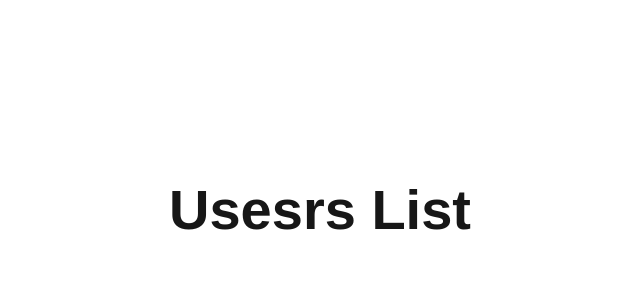
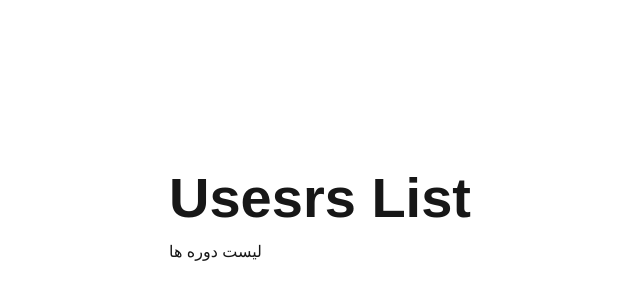
Before and after one commit to farshid117/next-practice, a Next.js app: page /users in a window 1280 px wide. Shown: the part 190-490 px from the top of the page, without its empty margins (320-960 px from the left). Built offline with nearby package versions, Linux system fonts and the light colour scheme.

Commit message:
next-practice : test Dynamic Nested Router with useRoute Hook

```diff
--- a/pages/users/[userId]/courses.js
+++ b/pages/users/[userId]/userdetails.js
@@ -1,6 +1,6 @@
 import {useRouter} from "next/router"
 
-export default function Courses({children}) {
+export default function UserDetails({children}) {
 
     const route = useRouter()
     console.log("route in neste route dynamic: ", route);
--- a/pages/users/index.js
+++ b/pages/users/index.js
@@ -1,7 +1,9 @@
+import Link from "next/link";
 export default function User({children}) {
     return (
         <section>
             <h1>Usesrs List </h1>
+            <Link href="/users/12/userdetails">لیست دوره ها</Link>
         </section>
     );
 }
```
Also changed, not shown: pages/courses/[course-short-name]/12.js (renamed from pages/courses/[course-short-name].js).
